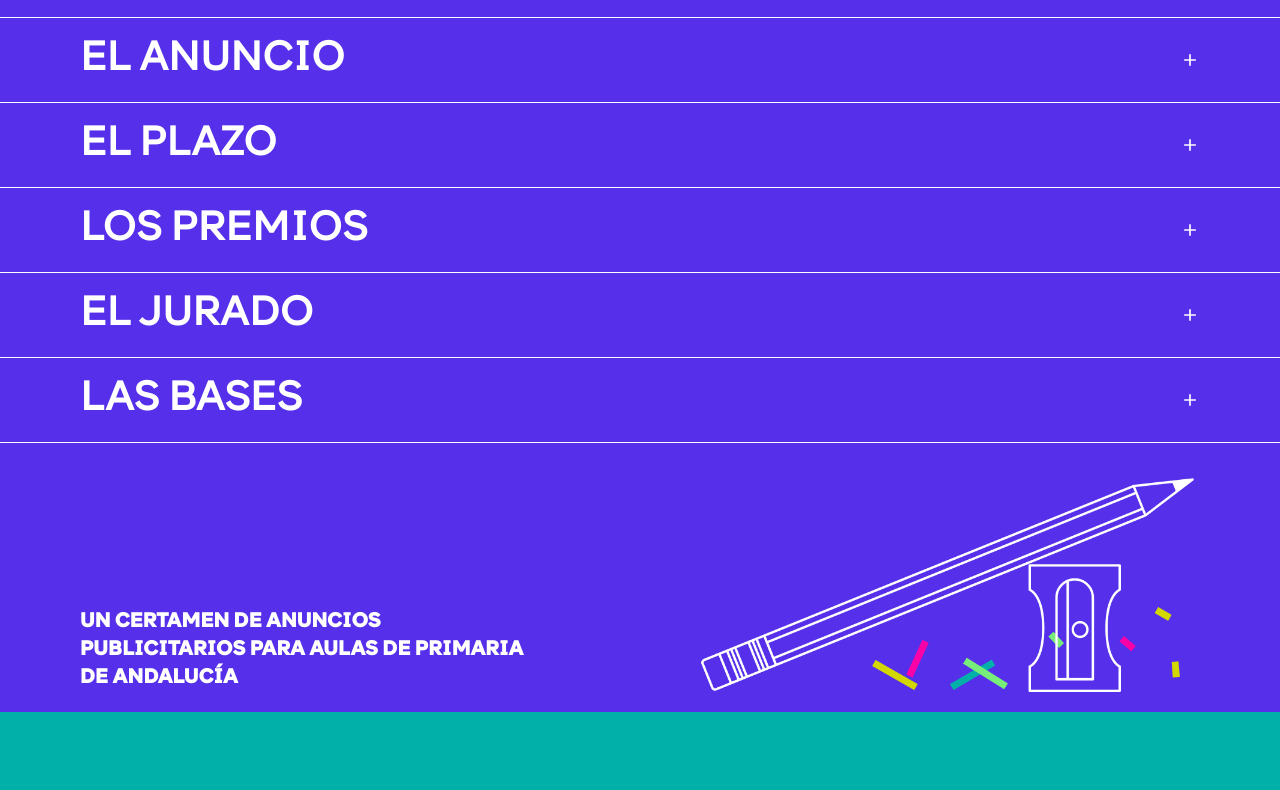
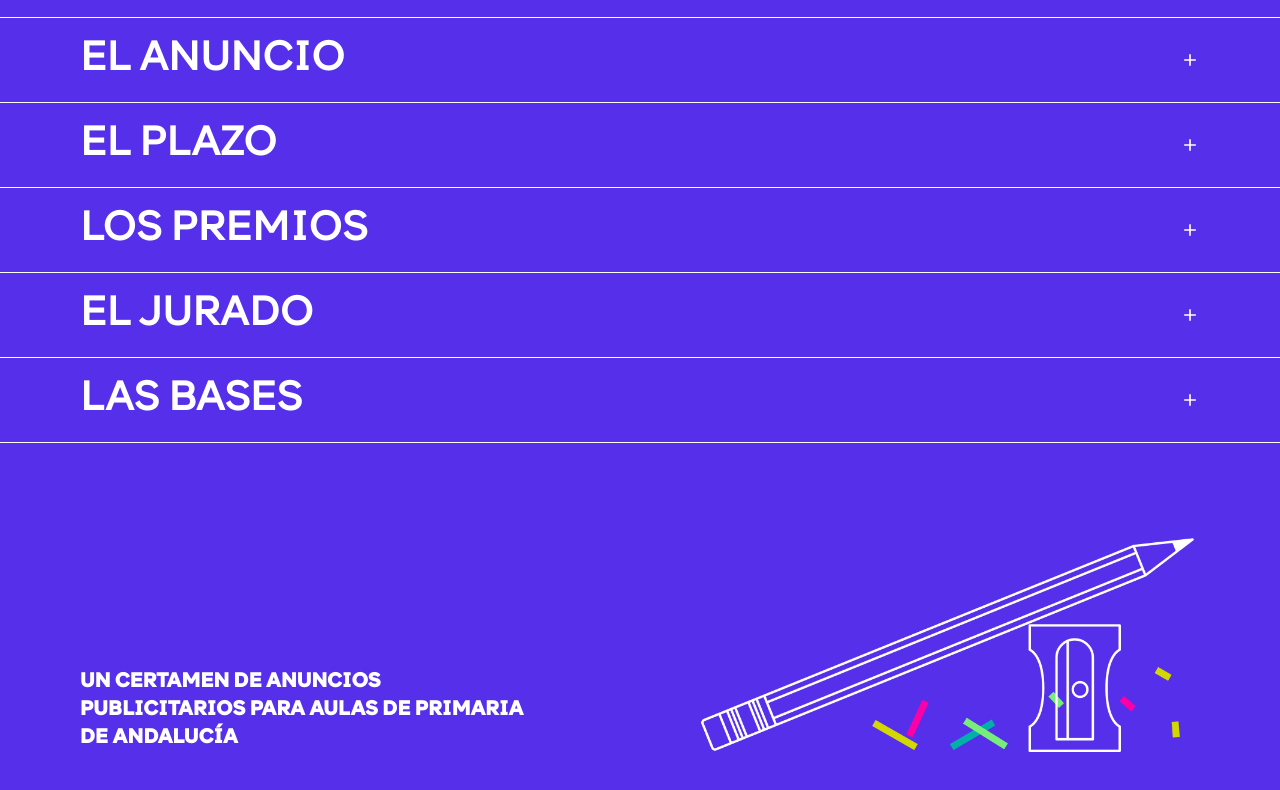
Before and after one commit to CamilleJCC/Lluvia-de-Ideas, a plain HTML site: page index.html in a window 1280 px wide. Shown: the part 1296-2086 px from the top of the page. Before the commit the page ends 2008 px from the top, so only its background shows below. Drawn offline with Linux system fonts and the light colour scheme.

Commit message:
Update index.css

```diff
--- a/index.css
+++ b/index.css
@@ -264,7 +264,7 @@ footer {
   justify-content: space-between;
   border-top: white 1px solid;
   align-items: flex-end;
-  padding: 20px 5em;
+  padding: 5em;
 }
 
 footer img{
```
